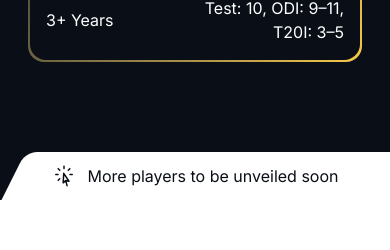
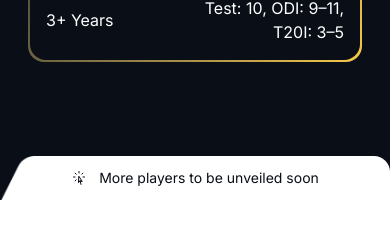
Before and after one commit to rayan2228/bpl, a Next.js app: page / in a window 390 px wide. Shown: the part 4441-4691 px from the top of the page. Built offline with nearby package versions, Linux system fonts and the light colour scheme.

Commit message:
fix: floating banner lineup section

```diff
--- a/components/LineUp.tsx
+++ b/components/LineUp.tsx
@@ -101,18 +101,29 @@ const LineUp = () => {
                 </div>
             </div>
 
-            {/* Responsive Floating Banner */}
             <h6
-                className="bottom-0 left-1/2 absolute text-primary-color-four px-4 py-3 transform -translate-x-1/2 flex items-center gap-3 w-full max-w-[462px] justify-center "
+                className="
+        absolute
+        left-1/2
+        transform -translate-x-1/2
+        bottom-0
+        text-primary-color-four
+        flex items-center gap-3
+        w-full max-w-[462px]
+        px-3 py-3
+        justify-center
+        text-sm md:text-base
+        rounded-t-2xl
+        bg-cover bg-no-repeat
+    "
                 style={{
                     backgroundImage: `url(${lineupBg.src})`,
-                    backgroundSize: "cover",
-                    backgroundRepeat: "no-repeat",
                 }}
             >
-                <Image src={cursorIcon} alt="cursor" />
-                More players to be unveiled soon
+                <Image src={cursorIcon} alt="cursor" className="w-4 md:w-6" />
+                <span>More players to be unveiled soon</span>
             </h6>
+
         </section>
     );
 };
```
